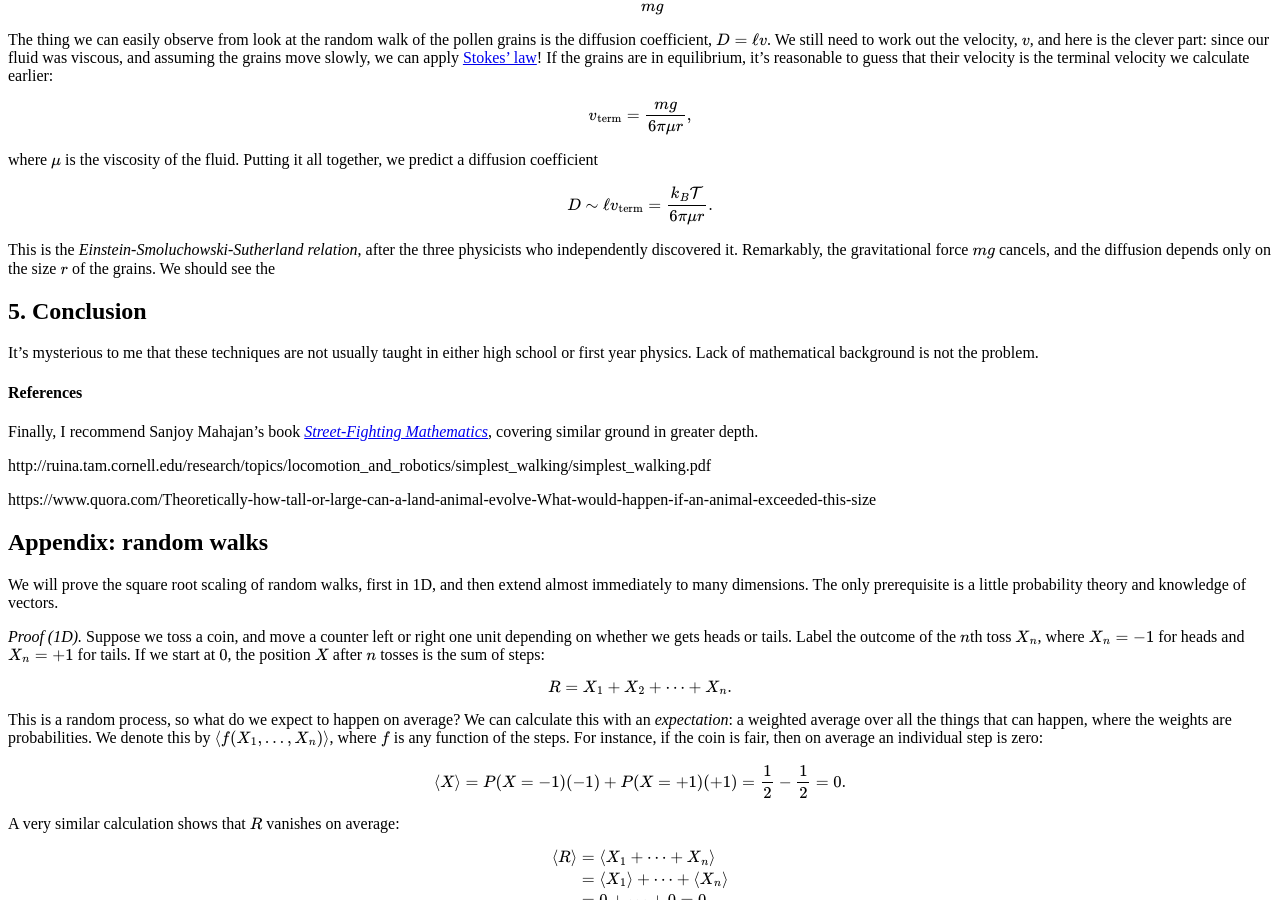
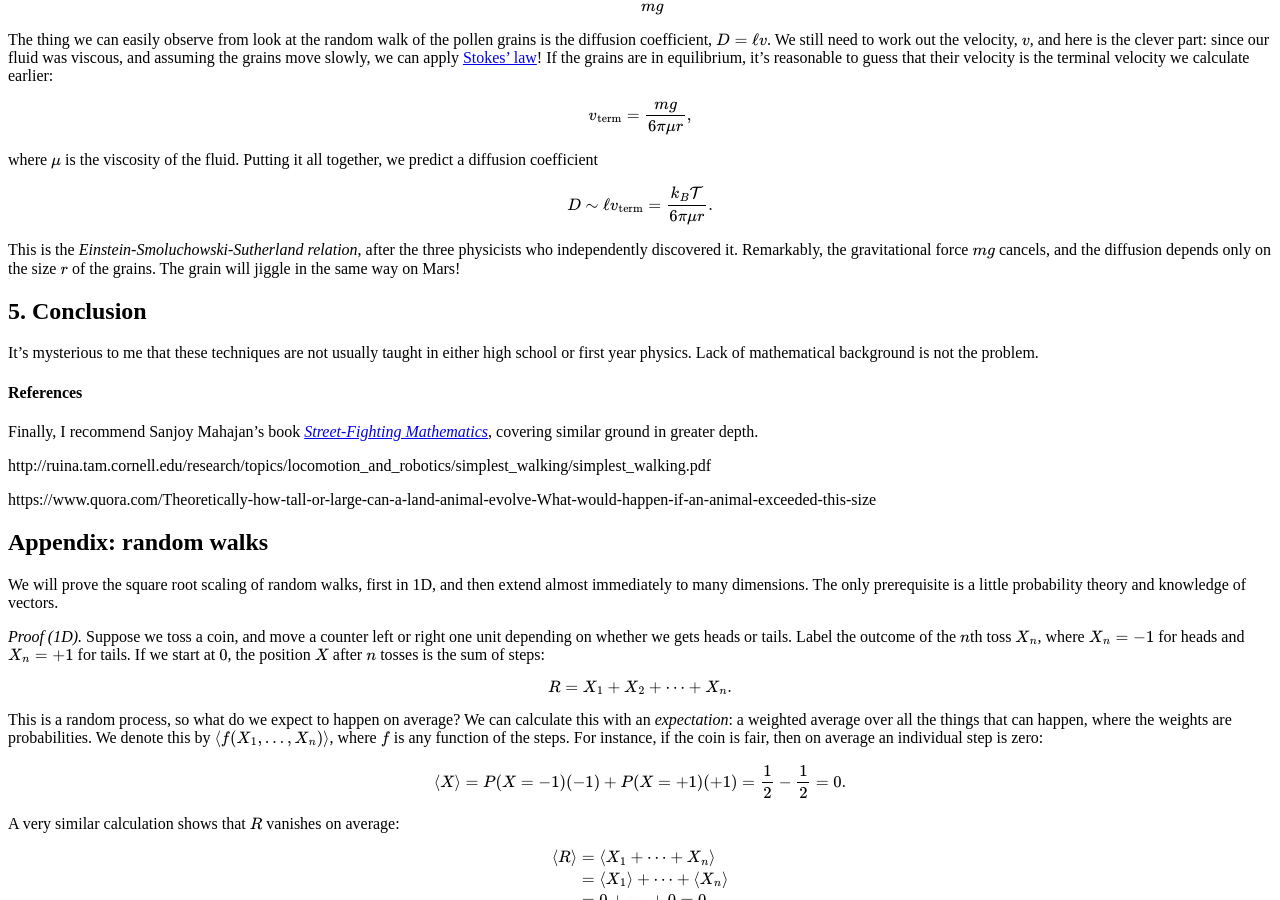
Before and after one commit to hapax/hapax.github.io, a Jekyll site: the page built from assets/simple-physics.md, in a window 1280 px wide and 900 px high, scrolled down 10798 px. Built offline with Jekyll 4.4.1, drawn with Linux system fonts in a browser that asks for light colours; our own code applies the rules of GitHub Pages for plain Markdown files; formulas are drawn with MathJax 3; a script that is not in the unit is left out.

Commit message:
Update simple-physics.md

```diff
--- a/assets/simple-physics.md
+++ b/assets/simple-physics.md
@@ -1189,7 +1189,7 @@ This is the *Einstein-Smoluchowski-Sutherland relation*, after the
 three physicists who independently discovered it.
 Remarkably, the gravitational force $mg$ cancels, and the diffusion
 depends only on the size $r$ of the grains.
-We should see the
+The grain will jiggle in the same way on Mars!
 
 ## 5. Conclusion<a id="sec-5" name="sec-5"></a>
 
```
